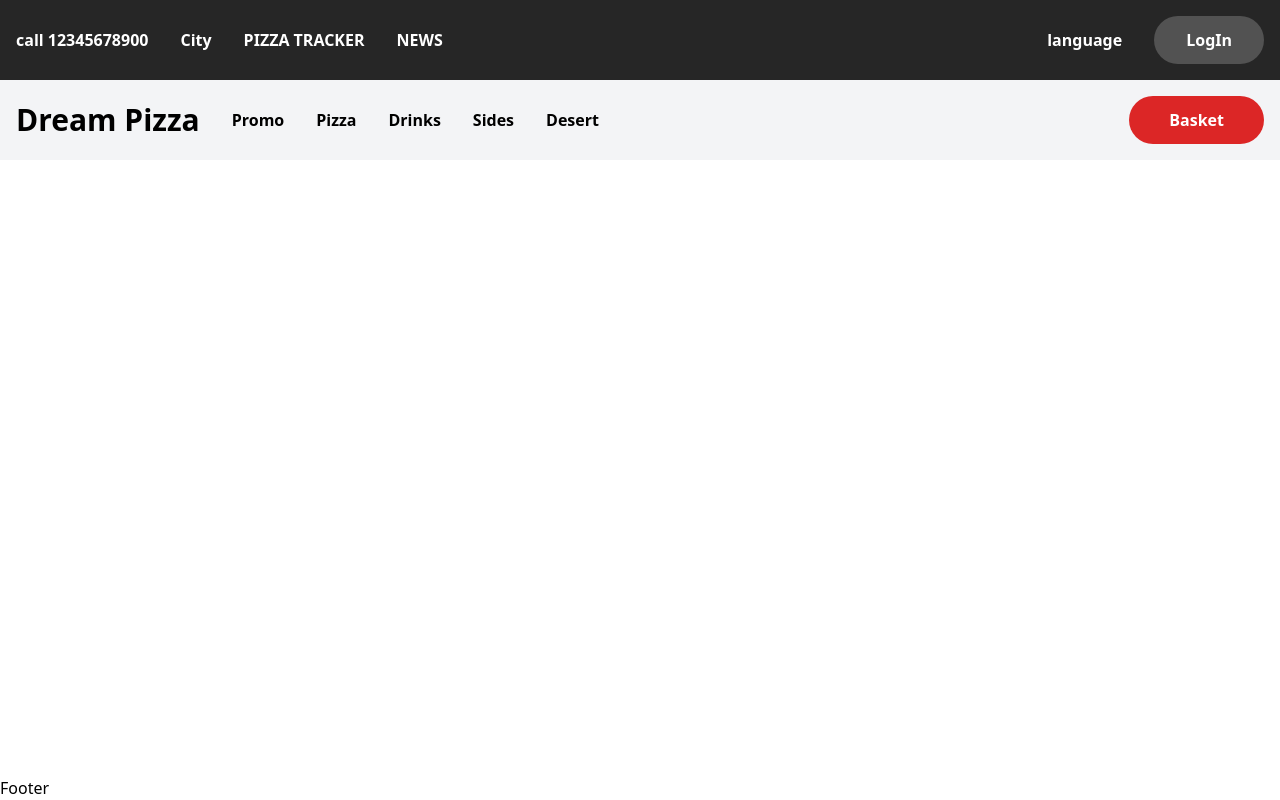
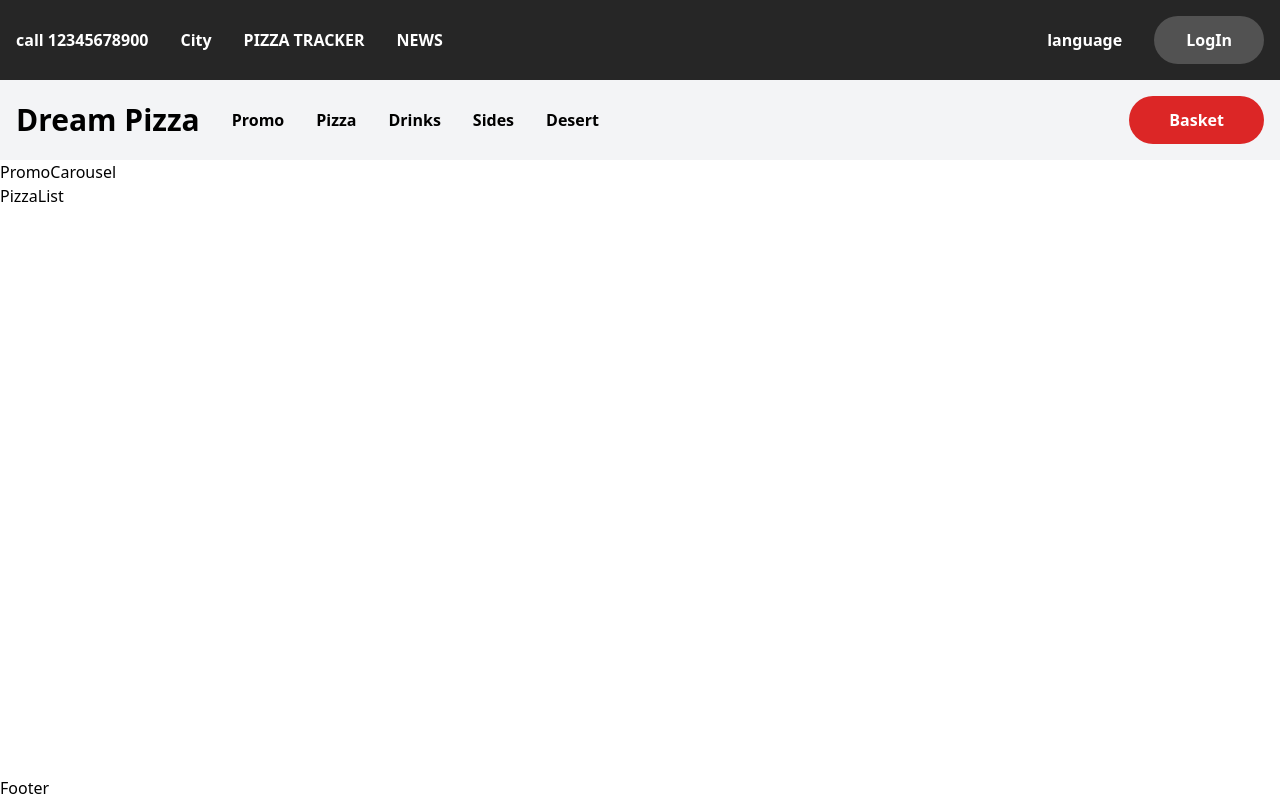
Before and after one commit to KausVlad/fe-pizza-shop, a React (Vite) app: page / in a window 1280 px wide. Built offline with nearby package versions, Linux system fonts and the light colour scheme.

Commit message:
skeleton Home page

```diff
--- /dev/null
+++ b/src/components/PizzaList.tsx
@@ -0,0 +1,3 @@
+export default function PizzaList() {
+  return <div>PizzaList</div>;
+}
--- /dev/null
+++ b/src/components/PromoCarousel.tsx
@@ -0,0 +1,3 @@
+export default function PromoCarousel() {
+  return <div>PromoCarousel</div>;
+}
--- /dev/null
+++ b/src/pages/Home.tsx
@@ -0,0 +1,11 @@
+import PizzaList from "../components/PizzaList";
+import PromoCarousel from "../components/PromoCarousel";
+
+export default function Home() {
+  return (
+    <>
+      <PromoCarousel />
+      <PizzaList />
+    </>
+  );
+}
```
Also changed, not shown: src/router.tsx (+7 -2 lines).
